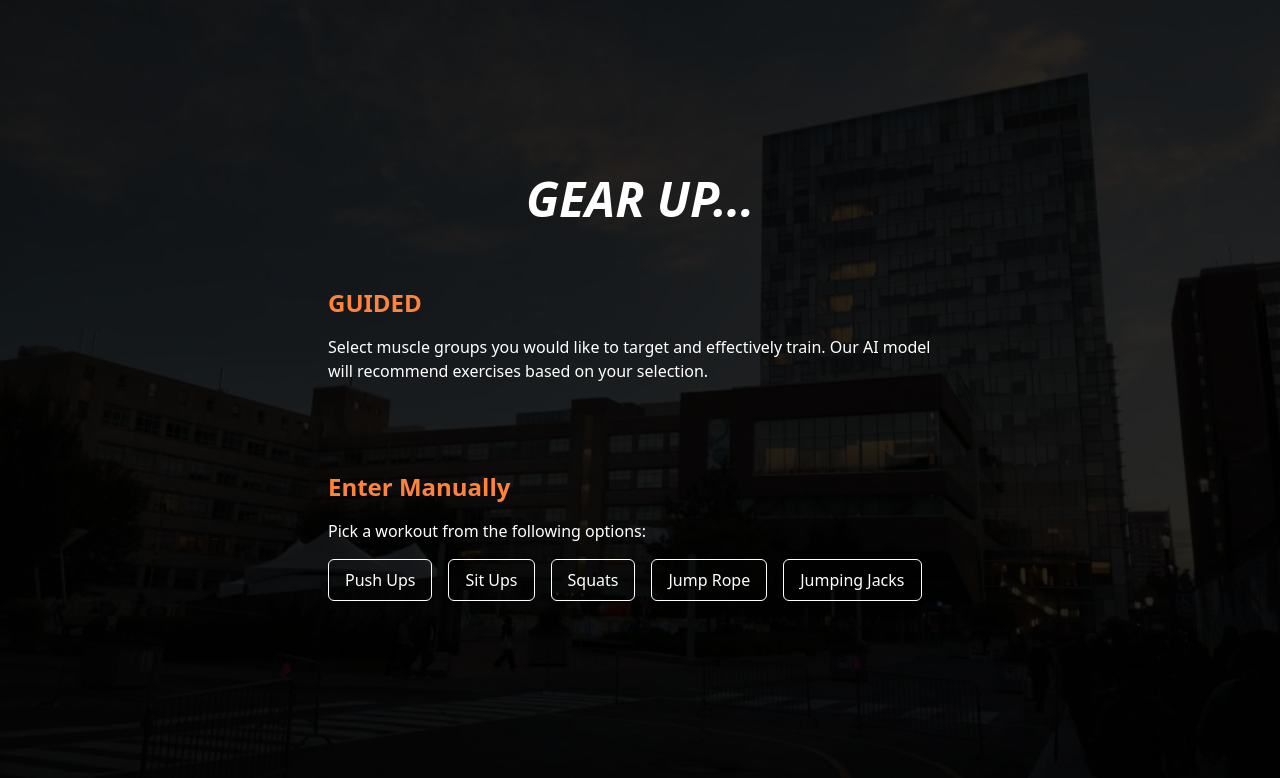
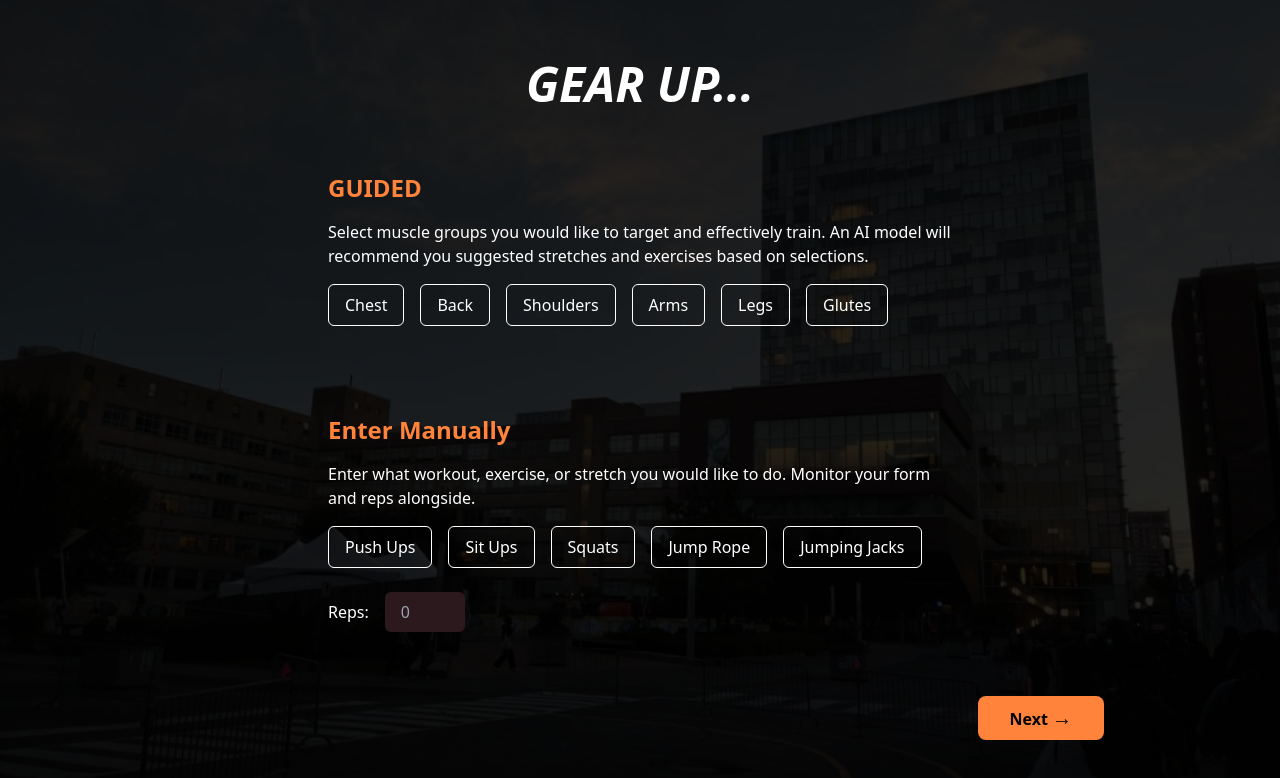
Before and after one commit to sakufish/kinesis, a React (Vite) app in the folder frontend/: page /solo in a window 1280 px wide. Shown: the top 778 px of the page. Built offline with nearby package versions, Linux system fonts and the light colour scheme.

Commit message:
edit solo

```diff
--- a/frontend/src/App.tsx
+++ b/frontend/src/App.tsx
@@ -5,6 +5,8 @@ import Home from './pages/Home';
 import Pose from './pages/Pose';
 import Dash from './pages/Dash/Dash';
 import Solo from './pages/solo/Solo';
+// import Achievement from './pages/Achievements/Achievements';
+// import Workout from './pages/workout/workout';
 
 const App = () => {
   return (
@@ -15,6 +17,8 @@ const App = () => {
         <Route path="/signup" element = {<SignUp />} />
         <Route path="/dash" element = {<Dash />} />
         <Route path="/solo" element = {<Solo />} />
+        {/* <Route path="/Achievements" element = {< Achievement/>} />
+        <Route path="/workout" element = {<Workout />} /> */}
 
       </Routes>
     </Router>
--- a/frontend/src/pages/Dash/Dash.tsx
+++ b/frontend/src/pages/Dash/Dash.tsx
@@ -1,4 +1,5 @@
 import React, { useState } from 'react';
+import { useNavigate } from 'react-router-dom';
 import Left from './assets/left.png'; // Importing the left image
 import BottomRight from './assets/bottomRight.png'; // Importing the bottom right image
 import Preferences from './assets/settings.png'; // Importing the preferences/settings icon
@@ -11,6 +12,7 @@ import AchievementHover from './assets/Achievement_hover.png';
 
 const Dashboard: React.FC = () => {
   const [hoveredIcon, setHoveredIcon] = useState<string | null>(null); // State to track hover
+  const navigate = useNavigate(); // Initialize navigate
 
   const userName = "@username"; // Placeholder for username associated with UUID
 
@@ -33,6 +35,7 @@ const Dashboard: React.FC = () => {
           className="relative flex items-center justify-center cursor-pointer"
           onMouseEnter={() => setHoveredIcon('SOLO')}
           onMouseLeave={() => setHoveredIcon(null)}
+          onClick={() => navigate('/solo')} // Navigate to /solo on click
         >
           <div className="absolute left-[-3rem] transform -rotate-90 text-xl font-semibold z-20 italic">
             SOLO
--- a/frontend/src/pages/SignUp/SignUp.tsx
+++ b/frontend/src/pages/SignUp/SignUp.tsx
@@ -1,8 +1,10 @@
 import React, { useState } from 'react';
 import Cookies from 'js-cookie';
+import { useNavigate } from 'react-router-dom';
 
 const SignUp: React.FC = () => {
   const [name, setName] = useState('');
+  const navigate = useNavigate(); // Initialize the navigate function
 
   const handleSignUp = async () => {
     try {
@@ -21,7 +23,9 @@ const SignUp: React.FC = () => {
       // Store the userId in a cookie
       Cookies.set('userId', userId, { expires: 365, path: '/' });
 
-      // You can now link the user account with this ID
+      // Navigate to the /dash route
+      navigate('/dash');
+
       console.log('User ID stored in cookie:', userId);
     } catch (error) {
       console.error('Error during sign-up:', error);
--- a/frontend/src/pages/solo/Solo.tsx
+++ b/frontend/src/pages/solo/Solo.tsx
@@ -1,7 +1,14 @@
-import React from 'react';
+import React, { useState } from 'react';
 import BG from './assets/SOLObg.png';
 
 const Solo: React.FC = () => {
+  const [reps, setReps] = useState<number | ''>(''); // State to store the number of reps
+  const [selectedOption, setSelectedOption] = useState<string | null>(null); // State to track selected option (either muscle group or workout)
+
+  // Arrays of workout and muscle group options
+  const workouts = ['Push Ups', 'Sit Ups', 'Squats', 'Jump Rope', 'Jumping Jacks'];
+  const muscleGroups = ['Chest', 'Back', 'Shoulders', 'Arms', 'Legs', 'Glutes'];
+
   return (
     <div
       className="relative h-screen text-white p-8 flex items-center justify-center"
@@ -24,9 +31,26 @@ const Solo: React.FC = () => {
           {/* Orange Bar - Growing effect */}
           <div className="absolute top-1/2 left-0 h-[10%] w-[4px] bg-orange-500 rounded-r-lg opacity-0 group-hover:opacity-100 group-hover:h-[50%] transition-all duration-300 transform -translate-y-1/2"></div>
           <h2 className="text-2xl font-semibold text-[#FF833A] mb-4">GUIDED</h2>
-          <p className="text-white">
-            Select muscle groups you would like to target and effectively train. Our AI model will recommend exercises based on your selection.
+          <p className="text-white mb-4">
+            Select muscle groups you would like to target and effectively train. An AI model will recommend you suggested stretches and exercises based on selections.
           </p>
+
+          {/* Muscle Group Options */}
+          <div className="flex space-x-4 overflow-x-auto whitespace-nowrap">
+            {muscleGroups.map((group) => (
+              <button
+                key={group}
+                onClick={() => setSelectedOption(group)}
+                className={`px-4 py-2 bg-transparent border ${
+                  selectedOption === group
+                    ? 'bg-orange-500 border-orange-500 text-orange-500'
+                    : 'border-white text-white'
+                } rounded-md hover:text-orange-500 hover:border-orange-500 transition duration-200`}
+              >
+                {group}
+              </button>
+            ))}
+          </div>
         </div>
 
         {/* Second Section */}
@@ -34,26 +58,44 @@ const Solo: React.FC = () => {
           {/* Orange Bar - Growing effect */}
           <div className="absolute top-1/2 left-0 h-[10%] w-[4px] bg-orange-500 rounded-r-lg opacity-0 group-hover:opacity-100 group-hover:h-[50%] transition-all duration-300 transform -translate-y-1/2"></div>
           <h2 className="text-2xl font-bold text-[#FF833A] mb-4">Enter Manually</h2>
-          <p className="text-white mb-4">Pick a workout from the following options:</p>
+          <p className="text-white mb-4">Enter what workout, exercise, or stretch you would like to do. Monitor your form and reps alongside.</p>
 
-          {/* Continuous Row of List Items */}
+          {/* Workout Options */}
           <div className="flex space-x-4 overflow-x-auto whitespace-nowrap">
-            <button className="px-4 py-2 bg-transparent border border-white text-white rounded-md hover:text-orange-500 hover:border-orange-500 transition duration-200">
-              Push Ups
-            </button>
-            <button className="px-4 py-2 bg-transparent border border-white text-white rounded-md hover:text-orange-500 hover:border-orange-500 transition duration-200">
-              Sit Ups
-            </button>
-            <button className="px-4 py-2 bg-transparent border border-white text-white rounded-md hover:text-orange-500 hover:border-orange-500 transition duration-200">
-              Squats
-            </button>
-            <button className="px-4 py-2 bg-transparent border border-white text-white rounded-md hover:text-orange-500 hover:border-orange-500 transition duration-200">
-              Jump Rope
-            </button>
-            <button className="px-4 py-2 bg-transparent border border-white text-white rounded-md hover:text-orange-500 hover:border-orange-500 transition duration-200">
-              Jumping Jacks
-            </button>
+            {workouts.map((workout) => (
+              <button
+                key={workout}
+                onClick={() => setSelectedOption(workout)}
+                className={`px-4 py-2 bg-transparent border ${
+                  selectedOption === workout
+                    ? 'bg-orange-500 border-orange-500 text-orange-500'
+                    : 'border-white text-white'
+                } rounded-md hover:text-orange-500 hover:border-orange-500 transition duration-200`}
+              >
+                {workout}
+              </button>
+            ))}
           </div>
+
+          {/* Reps Input */}
+          <div className="mt-6">
+            <label htmlFor="reps" className="text-white font-thin text-md">Reps:</label>
+            <input
+              id="reps"
+              type="number"
+              value={reps}
+              onChange={(e) => setReps(parseInt(e.target.value))}
+              placeholder="0"
+              className="ml-4 px-4 py-2 w-20 bg-[#2B191D] text-white rounded-md focus:outline-none transition duration-200"
+            />
+          </div>
+        </div>
+
+        {/* Next Button */}
+        <div className="flex justify-end mt-10 text-center w-[50rem]">
+          <button className="px-8 py-2 bg-[#FF833A] text-black font-bold rounded-lg hover:bg-orange-600 transition duration-300">
+            Next <span className='text-xl'>→</span>
+          </button>
         </div>
       </div>
     </div>
```
Also changed, not shown: frontend/src/pages/Achievements/Achievements.tsx (added), frontend/src/pages/workout/workout.tsx (added).
